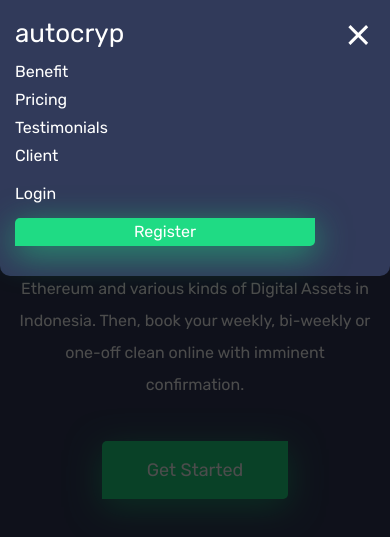
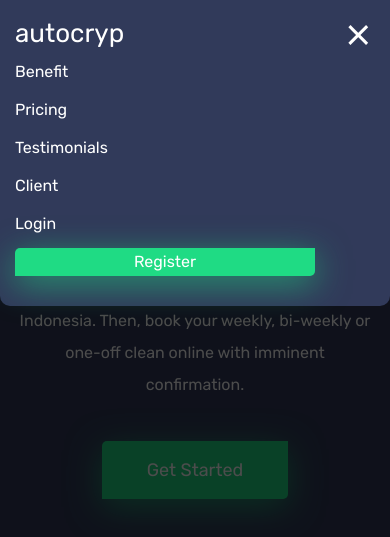
Before and after one commit to GowthamanT/autocryp, a plain HTML site: page index.html in a window 390 px wide. Both pictures are taken after a click on the element 362 px from the left and 35 px from the top of the page. Shown: the top 537 px of the page. Drawn offline with Linux system fonts and the light colour scheme.

```diff
--- a/styles/style.css
+++ b/styles/style.css
@@ -126,6 +126,12 @@
     left: 50%;
     -webkit-transform: translateX(-50%);
             transform: translateX(-50%);
+  }
+}
+
+@media (min-width: 0) and (max-width: 991px) {
+  header .navbar nav li {
+    margin-top: 10px;
   }
 }
 
```
Also changed, not shown: 1 other file.
